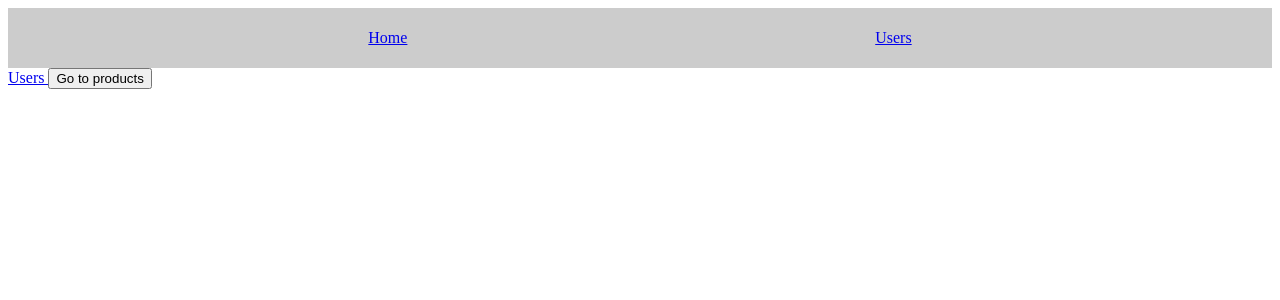
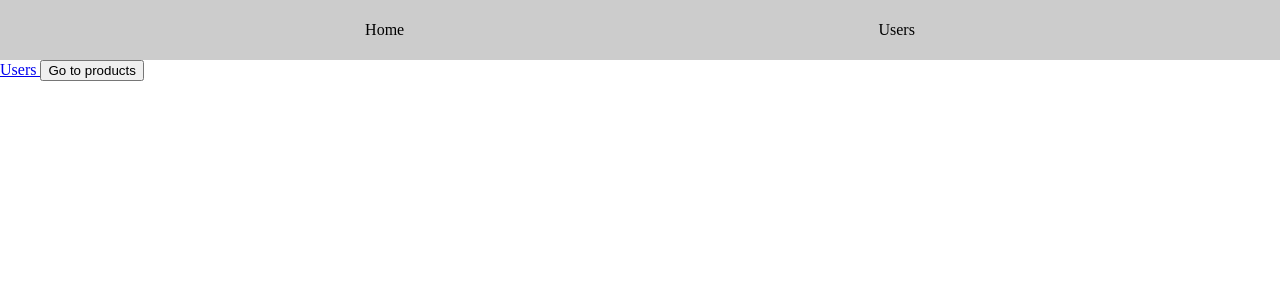
Before and after one commit to imrebartis/nuxtjs-2019, a Nuxt app in the folder my-first-nuxt-app/: page / in a window 1280 px wide. Shown: the top 300 px of the page. Built offline with nearby package versions, Linux system fonts and the light colour scheme.

Commit message:
add global css

```diff
--- /dev/null
+++ b/my-first-nuxt-app/assets/styles/main.css
@@ -0,0 +1,3 @@
+html, body {
+  margin: 0;
+}
--- a/my-first-nuxt-app/components/Header.vue
+++ b/my-first-nuxt-app/components/Header.vue
@@ -34,4 +34,14 @@
   align-items: center;
   width: 80%;
 }
+
+.nav-items a {
+  text-decoration: none;
+  color: black;
+}
+
+.nav-items a:hover,
+.nav-items a:active {
+  color: white;
+}
 </style>
--- a/my-first-nuxt-app/nuxt.config.js
+++ b/my-first-nuxt-app/nuxt.config.js
@@ -24,7 +24,7 @@
   /*
   ** Global CSS
   */
-  css: [],
+  css: ['~/assets/styles/main.css'],
 
   /*
   ** Plugins to load before mounting the App
```
